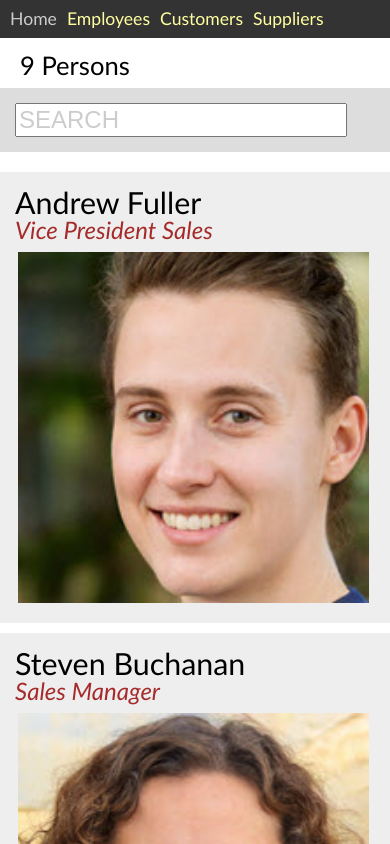
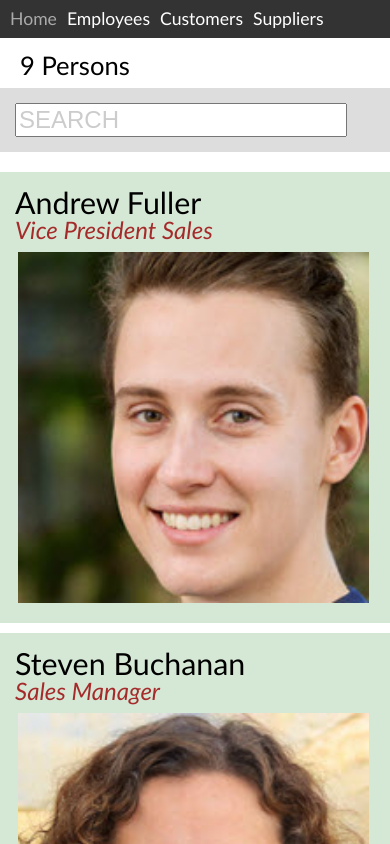
Before and after one commit to edwardtanguay/react-items-page-search-and-display, a React (Create React App) app: page /persons in a window 390 px wide. Shown: the top 844 px of the page. Built offline with nearby package versions, Linux system fonts and the light colour scheme.

Commit message:
background

```diff
--- a/src/App.scss
+++ b/src/App.scss
@@ -1,3 +1,5 @@
+$employee_card_background: rgb(213, 231, 213);
+
 body {
 	padding: 20px;
 	font-family: "Gill Sans", "Gill Sans MT", Calibri, "Trebuchet MS", sans-serif;
@@ -35,11 +37,11 @@ body {
 					list-style: none;
 					margin: 0 10px 0 0;
 					a {
-						color: #ccc;
+						color: #aaa;
 						text-decoration: none;
 					}
 					.active {
-						color: rgb(255, 255, 161);
+						color: #fff;
 					}
 				}
 			}
@@ -57,9 +59,11 @@ body {
 			max-width: 1100px;
 			div.personCard {
 				width: 200px;
-				background: #eee;
+				background: $employee_card_background;
 				margin: 0 10px 10px 0;
 				padding: 10px 15px 5px 10px;
+				border-radius: 5px;
+				box-shadow: 7px 5px 15px -8px #000000;
 				div.fullName {
 					font-size: 1.5rem;
 				}
@@ -93,6 +97,9 @@ body {
 			border-radius: 5px;
 			margin: 0 0 20px 0;
 			max-width: 700px;
+			min-height: 212px;
+			box-shadow: 7px 5px 15px -8px #000000;
+			background: $employee_card_background;
 			div.fullName {
 				font-size: 2.5rem;
 			}
@@ -149,7 +156,9 @@ body {
 					margin: 0;
 					div.personCard {
 						width: 100%;
+						border-radius: 0;
 						padding: 15px;
+						box-shadow: none;
 						div.fullName {
 							font-size: 1.9rem;
 						}
@@ -169,6 +178,8 @@ body {
 					}
 				}
 				div.singlePersonCard {
+					box-shadow: none;
+					min-height: none;
 					div.fullName {
 						font-size: 1.7rem;
 					}
```
